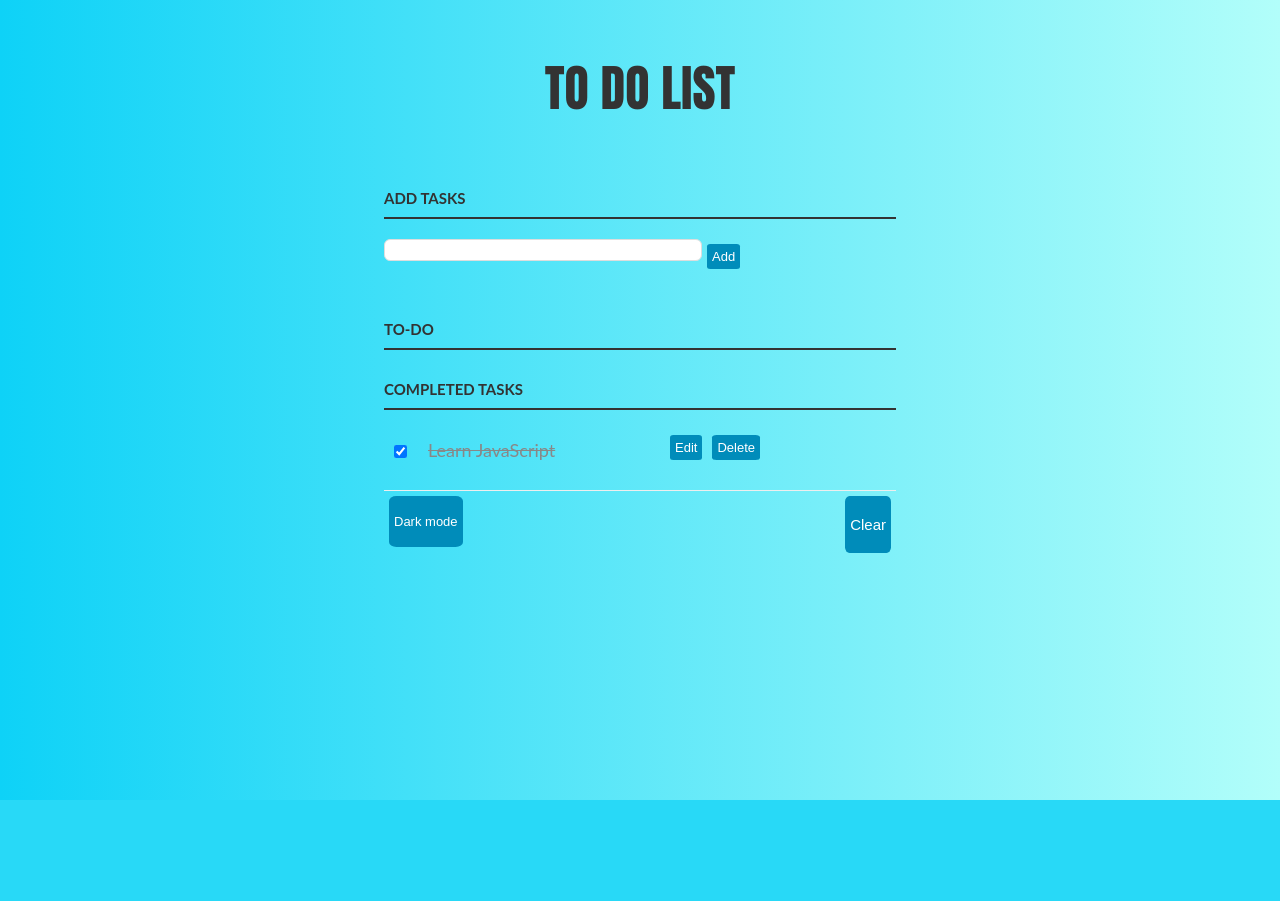
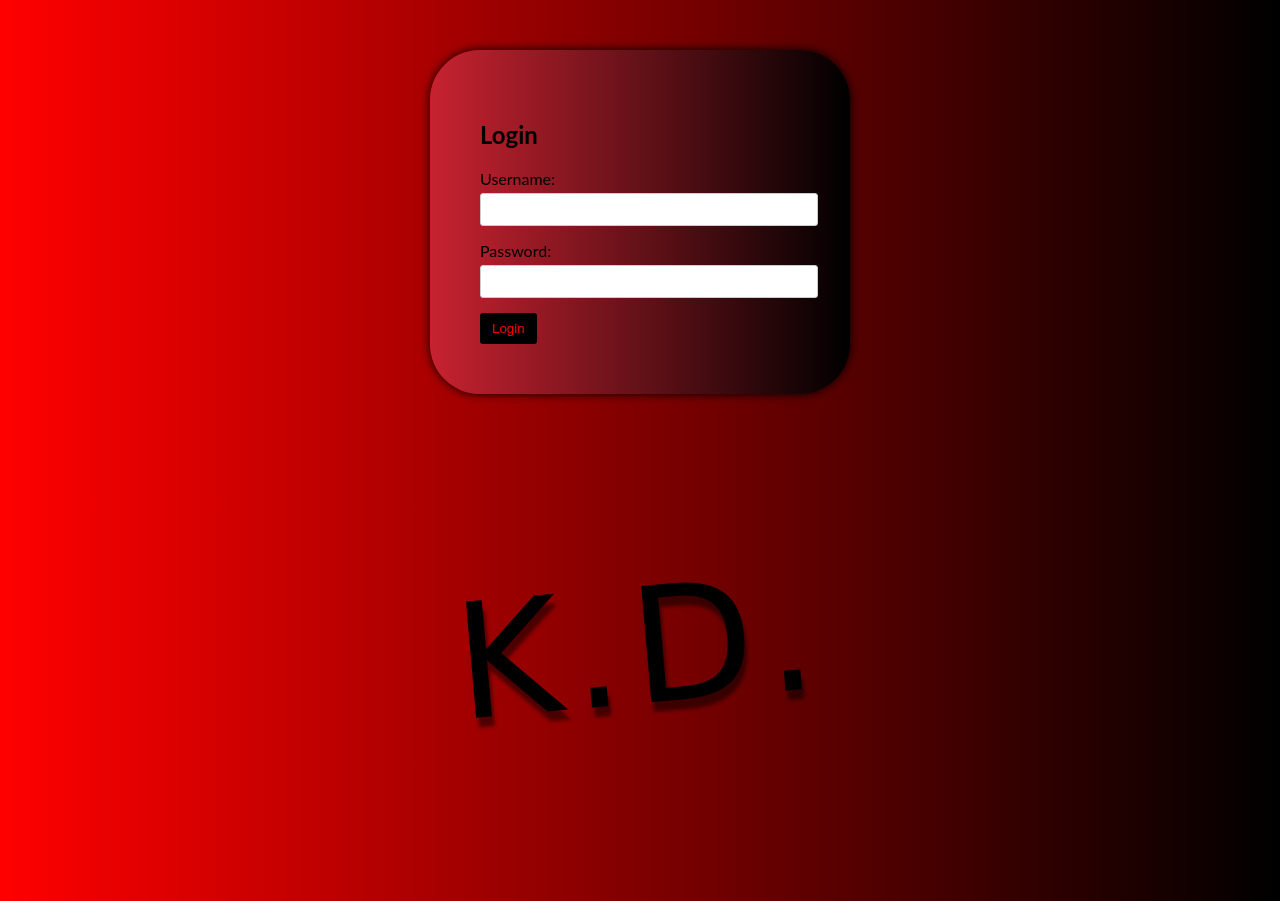
Before and after one commit to Kavish-Desai/Todo-list, a Flask app: page / in a window 1280 px wide. Before the commit the page ends 800 px from the top, so only its background shows below. Run offline with Flask 3, Linux system fonts and the light colour scheme.

Commit message:
Included Login

```diff
--- a/app.py
+++ b/app.py
@@ -4,7 +4,10 @@ from flask import Flask, render_template
 app = Flask(__name__)
 
 @app.route("/")
-def html_hello():
+def login():
+    return render_template("login.html")
+
+@app.route("/home")
+def home():
     return render_template("index.html")
-
 app.run(debug=True)
--- /dev/null
+++ b/static/login.js
@@ -0,0 +1,21 @@
+document.addEventListener('DOMContentLoaded', function () {
+    const loginForm = document.getElementById('loginForm');
+
+    loginForm.addEventListener('submit', function (event) {
+        event.preventDefault();
+
+        const username = document.getElementById('username').value;
+        const password = document.getElementById('password').value;
+
+        // Hardcoded demo credentials (for demonstration purposes)
+        const validUsername = 'root';
+        const validPassword = 'toor';
+
+        if (username === validUsername && password === validPassword) {
+            // Redirect to the main to-do list page on successful login
+            window.location.href = '/home';
+        } else {
+            alert('Invalid username or password. Please try again.');
+        }
+    });
+});
--- a/static/style.css
+++ b/static/style.css
@@ -26,10 +26,8 @@ body {
     color: #ffffff;
     font-family: Lato, sans-serif;
     background: #62c849;
-    /* background: -webkit-linear-gradient(to right, #02505f, #188d87);
-    background: linear-gradient(to right, #02505f, #188d87); */
     background: -webkit-linear-gradient(to right, #000000, #8d1818);
-    background: linear-gradient(to right, #000000, #8d1818);
+    background: linear-gradient(to right, #000000, #7c7777);
 
   }
 
@@ -44,10 +42,11 @@ body {
 }
 
 .dark_mode #completed-tasks label {
-    color: #f40707;
+    /* color: #f40707; */
+    color: white;
 }
 .dark_mode button{
-    background-color: #f90921;
+    background-color: #000000;
     border: none;
     color: white;
     padding: 15px 32px;
@@ -59,7 +58,39 @@ body {
     font-size: 13px;
     border-radius: 10%;
 }
+.dark_mode  label[for='new-task'] {
+    display: block;
+    margin: 0 0 20px;
+    color: white;
+    border-color: white;
+   }
 
+.dark_mode button:hover {
+    /* background: #000000; */
+    background: white;
+    color : red;
+    text-decoration: none;
+    cursor: pointer;
+   }
+
+.dark_mode .initials {
+    font-family: 'Brush Script MT', cursive;
+    font-size: 10rem;
+    text-align: center;
+    color: white; /* Change color to a vibrant shade */
+    text-shadow: 2px 10px 4px rgba(0, 0, 0, 0.5); /* Add a subtle text shadow */
+    letter-spacing: 10px; /* Increase letter spacing for a stylish look */
+    transform: rotate(-5deg); /* Apply a slight rotation */
+}
+.initials {
+    font-family: 'Brush Script MT', cursive;
+    font-size: 10rem;
+    text-align: center;
+    color: black; /* Change color to a vibrant shade */
+    text-shadow: 2px 10px 4px rgba(0, 0, 0, 0.5); /* Add a subtle text shadow */
+    letter-spacing: 10px; /* Increase letter spacing for a stylish look */
+    transform: rotate(-5deg); /* Apply a slight rotation */
+}
    ul {
     margin: 0;
     padding: 0;
--- /dev/null
+++ b/static/styles.css
@@ -0,0 +1,67 @@
+/* Include necessary styles for the login form */
+body {
+    /* Your body styles */
+    font-family: Lato, sans-serif;
+    background: #B2FEFA;
+    /* fallback for old browsers */
+    background: -webkit-linear-gradient(to right, #0ED2F7, #B2FEFA);
+    /* Chrome 10-25, Safari 5.1-6 */
+    background: linear-gradient(to right, red,black);
+    /* W3C, IE 10+/ Edge, Firefox 16+, Chrome 26+, Opera 12+, Safari 7+ */
+}
+
+.login-container {
+    /* Your container styles */
+    width: 25vw;
+    margin: 50px auto 0;
+    padding: 50px;
+    background-color: #c82230;
+      background: linear-gradient(to right, #c82230,black);
+    border-radius: 50px;
+    box-shadow: 0 0 10px rgba( 0, 0, 0.1);
+}
+
+/* Other styles for form elements, buttons, labels, etc. */
+.form-group {
+    margin-bottom: 15px;
+}
+
+
+.initials {
+    font-family: 'Brush Script MT', cursive;
+    font-size: 10rem;
+    text-align: center;
+    color: black; /* Change color to a vibrant shade */
+    text-shadow: 2px 10px 4px rgba(0, 0, 0, 0.5); /* Add a subtle text shadow */
+    letter-spacing: 10px; /* Increase letter spacing for a stylish look */
+    transform: rotate(-5deg); /* Apply a slight rotation */
+}
+label {
+    display: block;
+    margin-bottom: 5px;
+    color-scheme: auto;
+}
+
+input[type="text"],
+input[type="password"] {
+    width: 100%;
+    padding: 8px;
+    border-radius: 3px;
+    border: 1px solid #ccc;
+}
+
+button {
+    padding: 8px 12px;
+    background-color: #000000;
+    color: #ff0000;
+    border: none;
+    border-radius: 3px;
+    cursor: pointer;
+    transition: background-color 0.3s ease;
+}
+
+button:hover {
+    background-color: #000000;
+}
+
+/* Adjust other styles as needed */
--- a/templates/index.html
+++ b/templates/index.html
@@ -41,6 +41,9 @@
 </button>
  </div>
  </div>
+ <div class="initials">
+    <p>K.D.</p>
+</div>
  <script src="../static/script.js"></script>
 </body>
 </html>
--- /dev/null
+++ b/templates/login.html
@@ -0,0 +1,31 @@
+<!DOCTYPE html>
+<html lang="en">
+<head>
+    <meta charset="UTF-8">
+    <meta name="viewport" content="width=device-width, initial-scale=1.0">
+    <title>Login</title>
+    <link rel="stylesheet" href="../static/styles.css">
+</head>
+<body>
+    <div class="login-container">
+        <h2 id="title">Login</h2>
+        <form id="loginForm">
+            <div class="form-group">
+                <label for="username">Username:</label>
+                <input type="text" id="username" name="username" required>
+            </div>
+            <div class="form-group">
+                <label for="password">Password:</label>
+                <input type="password" id="password" name="password" required>
+            </div>
+            <button type="submit">Login</button>
+        </form>
+    </div>
+
+    <div class="initials">
+        <p>K.D.</p>
+    </div>
+
+    <script src="../static/login.js"></script>
+</body>
+</html>
```
